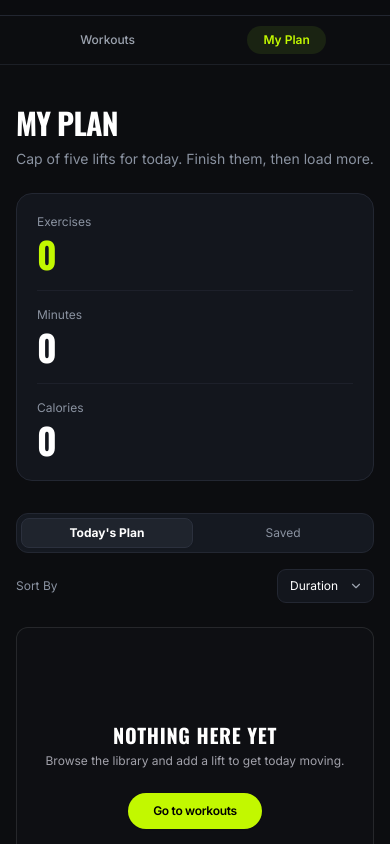
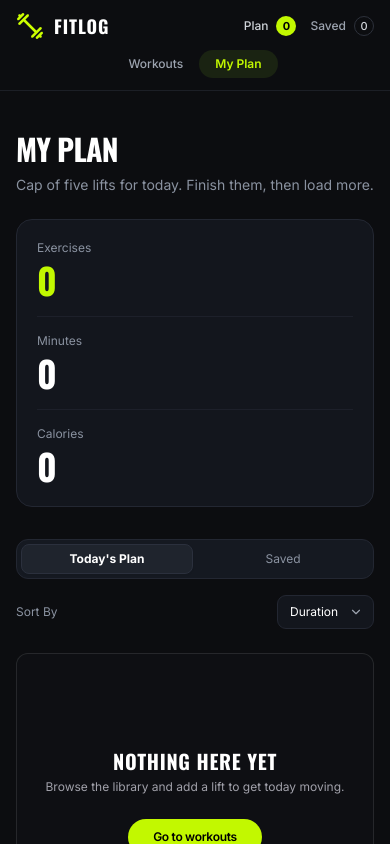
Before and after one commit to tayeba-sultana/fit-log, a Next.js app: page /my-plan in a window 390 px wide. Shown: the top 844 px of the page. Built offline with nearby package versions, Linux system fonts and the light colour scheme.

Commit message:
made it responsive

```diff
--- a/src/app/globals.css
+++ b/src/app/globals.css
@@ -1,9 +1,5 @@
 @import "tailwindcss";
 @plugin "daisyui";
-/* =========================================================
-   FitLog — styles aligned to the Figma file
-   Tokens come from the Figma frames (Home / Details / My Plan).
-   ========================================================= */
 
 :root {
   --bg: #0c0d10;
@@ -47,7 +43,7 @@ h1, h2, h3, p { margin: 0; }
 .main-content { min-height: 70vh; }
 .icon { flex: none; }
 
-/* Page containers (Figma: 24px side padding on Home/Details, 48px on My Plan) */
+
 .container {
   width: 100%;
   max-width: 1280px;
@@ -61,7 +57,7 @@ h1, h2, h3, p { margin: 0; }
   padding-top: 48px;
 }
 
-/* ---------- Header ---------- */
+
 .site-header {
   position: sticky;
   top: 0;
@@ -129,7 +125,6 @@ h1, h2, h3, p { margin: 0; }
 .plan-pill .counter-number { background: var(--accent); color: #000; font-weight: 700; }
 .saved-pill .counter-number { border: 1px solid #2d313b; color: var(--text-soft); }
 
-/* ---------- Buttons ---------- */
 .button {
   display: inline-flex;
   justify-content: center;
@@ -146,7 +141,6 @@ h1, h2, h3, p { margin: 0; }
 .button-outline { background: transparent; border-color: #374151; color: var(--text-soft); }
 .button-outline:hover:not(:disabled) { border-color: var(--accent); color: var(--accent); }
 
-/* ---------- Hero ---------- */
 .hero-grid {
   display: flex;
   justify-content: space-between;
@@ -181,7 +175,6 @@ h1, h2, h3, p { margin: 0; }
 .hero-visual { flex: none; }
 .hero-athlete { width: 334px; height: 334px; object-fit: cover; border-radius: 12px; }
 
-/* ---------- Library ---------- */
 .library-section { display: flex; flex-direction: column; gap: 32px; }
 .section-header { display: flex; flex-direction: column; gap: 4px; }
 .section-title, .page-title {
@@ -196,7 +189,6 @@ h1, h2, h3, p { margin: 0; }
 
 .workout-grid { display: grid; grid-template-columns: repeat(3, minmax(0, 1fr)); gap: 24px; }
 
-/* ---------- Workout card (Figma: 395 x 368, r16, image 192) ---------- */
 .workout-card {
   display: flex;
   flex-direction: column;
@@ -209,9 +201,8 @@ h1, h2, h3, p { margin: 0; }
 }
 .workout-card:hover { transform: translateY(-2px); border-color: rgb(194 248 0 / 45%); }
 .workout-card-image-wrap { position: relative; flex: none; height: 192px; overflow: hidden; background: var(--panel-2); }
-/* .workout-card-image { object-fit: cover; object-position: top; transition: transform 300ms ease; } */
+
 .workout-card-image { object-fit: cover; transition: transform 300ms ease; }
-/* .workout-card-image { object-fit: contain; transition: transform 300ms ease; } */
 .workout-card:hover .workout-card-image { transform: scale(1.04); }
 
 .workout-card-body {
@@ -256,7 +247,6 @@ h1, h2, h3, p { margin: 0; }
 }
 .stat { display: inline-flex; align-items: center; gap: 6px; color: var(--muted); font-size: 12px; line-height: 16px; }
 
-/* ---------- States ---------- */
 .skeleton-card { height: 368px; background: var(--panel); border: 1px solid var(--line); border-radius: 16px; animation: pulse 1.4s ease-in-out infinite; }
 @keyframes pulse { 50% { opacity: 0.55; } }
 .route-loading, .plan-loading {
@@ -302,7 +292,6 @@ h1, h2, h3, p { margin: 0; }
 .empty-state p { margin-bottom: 24px; color: #a1a1aa; font-size: 12px; line-height: 16px; }
 .empty-state .button { height: 36px; padding: 10px 24px; border-radius: 999px; font-size: 12px; font-weight: 600; letter-spacing: -0.3px; }
 
-/* ---------- Workout details (Figma: 588 + 56 gap + 588) ---------- */
 .details-section { padding-top: 48px; }
 .back-link { display: inline-flex; align-items: center; gap: 8px; margin-bottom: 24px; color: var(--muted); font-size: 12px; font-weight: 500; }
 .back-link:hover { color: var(--accent); }
@@ -346,7 +335,6 @@ h1, h2, h3, p { margin: 0; }
 .details-actions .button-primary { font-weight: 600; color: #0f1115; }
 .details-actions .button-outline { font-weight: 500; color: #e5e7eb; }
 
-/* ---------- My Plan (Figma: 48px side padding, 24px section gap) ---------- */
 .plan-page { display: flex; flex-direction: column; gap: 24px; padding-top: 40px; padding-bottom: 40px; }
 .plan-page.container { padding-left: 48px; padding-right: 48px; }
 .plan-heading { display: flex; flex-direction: column; gap: 8px; }
@@ -399,21 +387,18 @@ h1, h2, h3, p { margin: 0; }
 .remove-button { width: 28px; height: 28px; display: grid; place-items: center; padding: 0; background: transparent; border: 0; border-radius: 6px; color: #6b7280; }
 .remove-button:hover { color: #ff8e8e; }
 
-/* ---------- 404 ---------- */
 .not-found { display: flex; flex-direction: column; align-items: flex-start; gap: 12px; padding-top: 96px; padding-bottom: 96px; }
 .not-found h1 { font-family: var(--font-display); font-size: clamp(70px, 11vw, 140px); line-height: 0.9; }
 .not-found h2 { font-family: var(--font-display); font-size: 24px; }
 .not-found .button { height: 40px; padding: 0 24px; border-radius: 6px; font-size: 12px; font-weight: 700; }
 .muted-text { color: var(--muted); }
 
-/* ---------- Footer (Figma: 64px top margin, 40px padding) ---------- */
 .site-footer { margin-top: 64px; background: #090a0d; border-top: 1px solid #1a1d24; }
 .footer-inner { width: 100%; max-width: 1280px; margin: 0 auto; padding: 40px 24px; display: flex; justify-content: space-between; align-items: center; flex-wrap: wrap; gap: 16px; }
 .footer-brand { gap: 8px; font-size: 14px; letter-spacing: 0.7px; line-height: 20px; }
 .footer-brand .brand-logo { width: 20px; height: 20px; }
 .footer-inner > p { color: #6b7280; font-size: 12px; line-height: 16px; }
 
-/* ---------- Responsive ---------- */
 @media (max-width: 1100px) {
   .workout-grid { grid-template-columns: repeat(2, minmax(0, 1fr)); }
   .details-layout { gap: 32px; }
@@ -425,13 +410,21 @@ h1, h2, h3, p { margin: 0; }
 @media (max-width: 700px) {
   .container, .plan-page.container { padding-left: 16px; padding-right: 16px; }
   .page-main { gap: 40px; padding-top: 24px; }
-  .nav-inner { height: 64px; grid-template-columns: 1fr auto; padding: 0 16px; }
-  .desktop-nav {
-    position: fixed; right: 0; bottom: 0; left: 0; z-index: 60;
-    justify-content: space-around;
-    padding: 10px 16px calc(10px + env(safe-area-inset-bottom));
-    background: #0c0d10; border-top: 1px solid var(--line);
-  }
+  .site-header { background: #0c0d10; backdrop-filter: none; }
+
+   .nav-inner {
+  height: auto;
+  grid-template-columns: 1fr auto;
+  row-gap: 10px;
+  padding: 12px 16px;
+}
+.brand { grid-column: 1; grid-row: 1; }
+.nav-actions { grid-column: 2; grid-row: 1; gap: 14px; }
+.desktop-nav {
+  grid-column: 1 / -1;
+  grid-row: 2;
+  justify-content: center;
+}
   .nav-actions { gap: 14px; }
   .hero-grid { flex-direction: column; align-items: flex-start; min-height: 0; padding: 24px 20px; }
   .hero-visual { align-self: center; }
@@ -450,7 +443,8 @@ h1, h2, h3, p { margin: 0; }
   .plan-item { flex-direction: column; align-items: stretch; }
   .plan-item-image { width: 96px; height: 80px; }
   .plan-item-actions { flex-wrap: wrap; }
-  .footer-inner { padding-bottom: 90px; }
+
+  .footer-inner { padding-bottom: 40px; }
 }
 
 @media (prefers-reduced-motion: reduce) {
--- a/src/app/my-plan/page.tsx
+++ b/src/app/my-plan/page.tsx
@@ -134,7 +134,6 @@ function MyPlanContent() {
                     aria-label={`View ${item.name} details`}
                   >
                     {item.image ? (
-                      // eslint-disable-next-line @next/next/no-img-element
                       <img src={item.image} alt={item.name} />
                     ) : (
                       <span>FITLOG</span>
```
